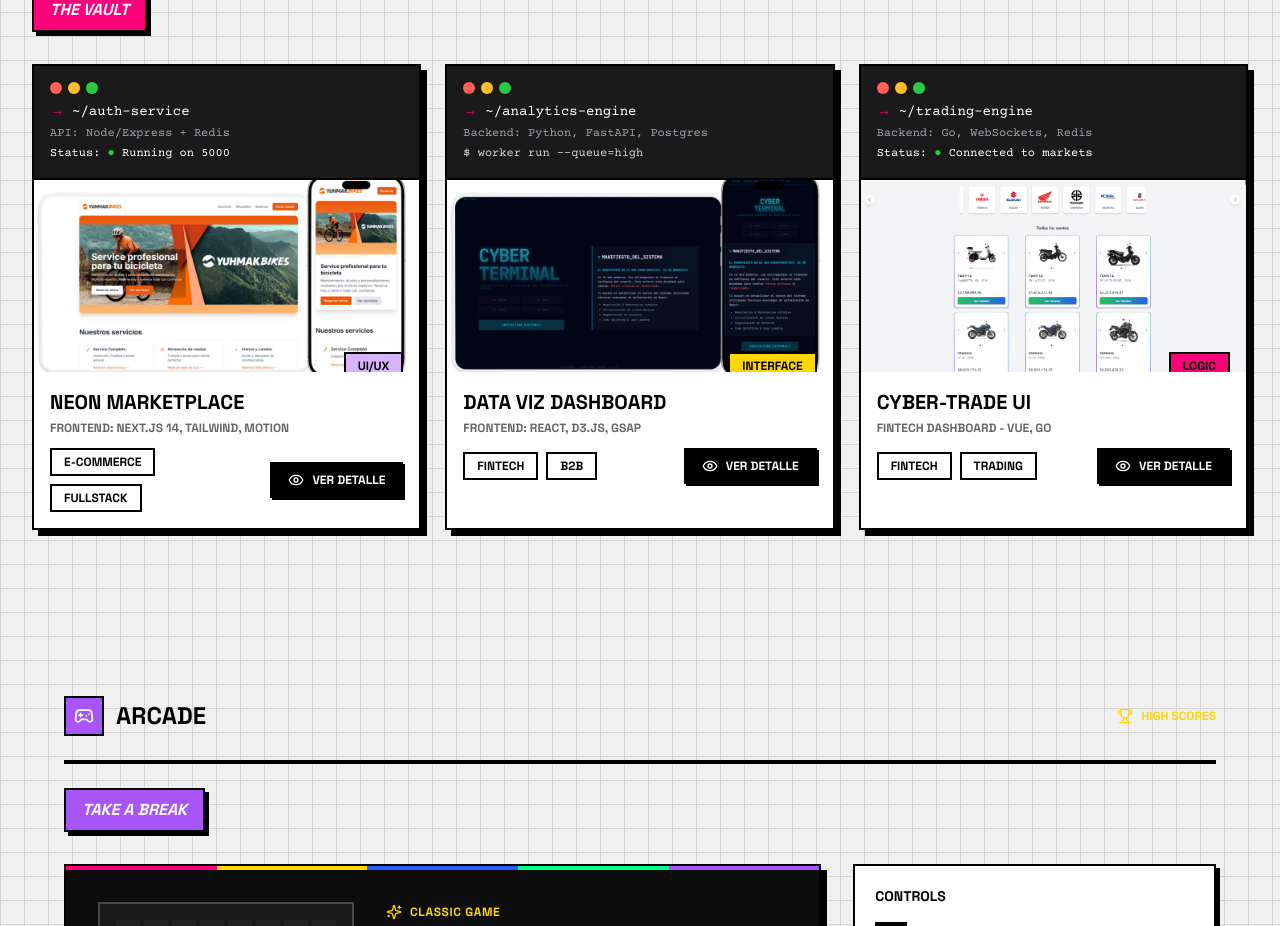
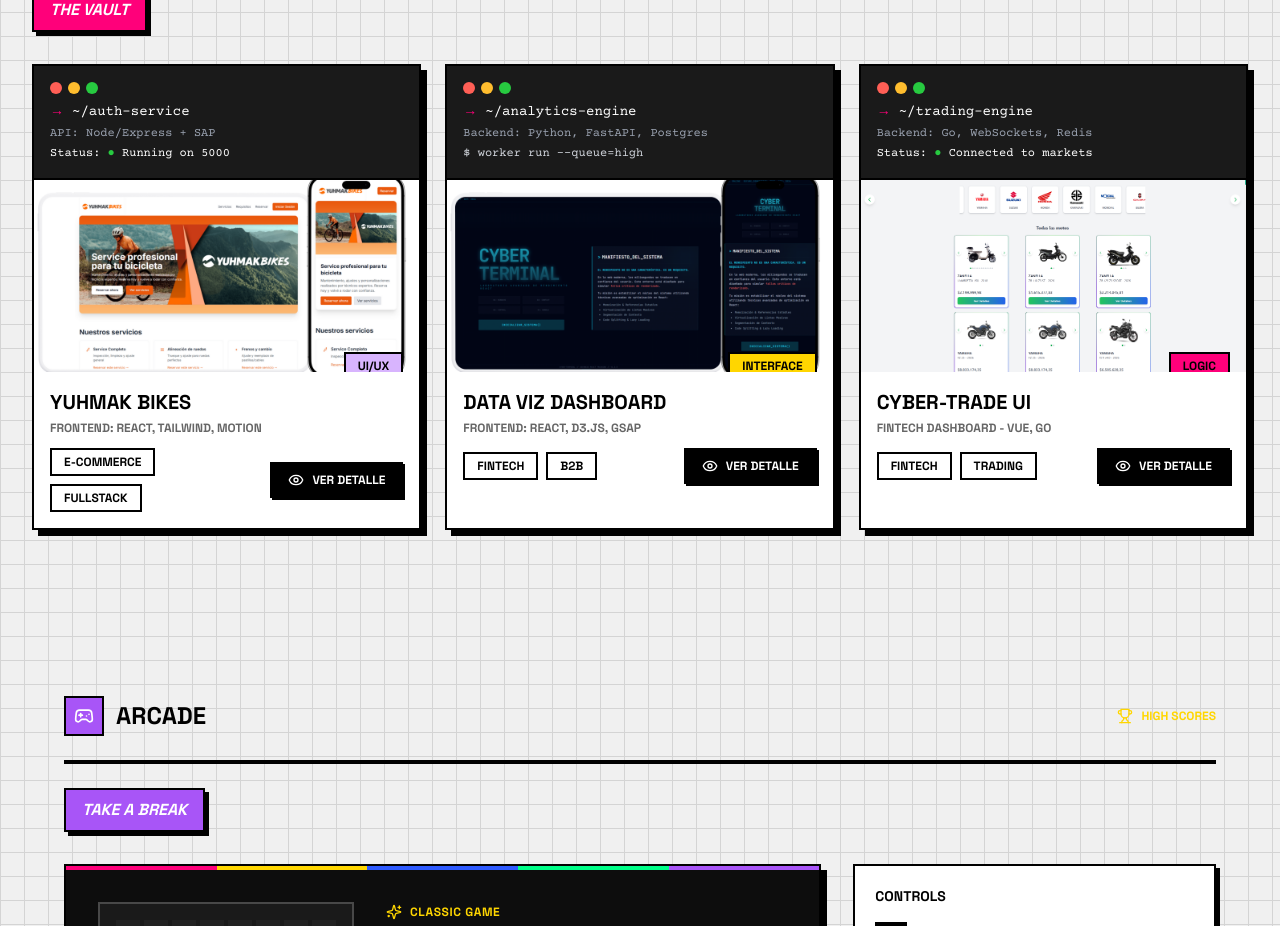
Before and after one commit to Maxycarp89/portfolio-2.0, a Next.js app: page / in a window 1280 px wide. Shown: the part 1860-2786 px from the top of the page. Built offline with nearby package versions, Linux system fonts and the light colour scheme.

Commit message:
Actualizar sección de proyectos: cambiar detalles de proyecto y tecnologías utilizadas

```diff
--- a/components/portfolio/projects-section.tsx
+++ b/components/portfolio/projects-section.tsx
@@ -9,18 +9,18 @@ import { ProjectDetailModal, ProjectDetail } from "./project-detail-modal";
 const projects: ProjectDetail[] = [
   {
     id: 1,
-    title: "NEON MARKETPLACE",
-    shortDescription: "FRONTEND: NEXT.JS 14, TAILWIND, MOTION",
-    fullDescription: "Una plataforma de e-commerce moderna construida con las ultimas tecnologias. El proyecto incluye autenticacion de usuarios, carrito de compras persistente, pagos con Stripe, panel de administracion para vendedores, y un sistema de busqueda avanzado con filtros dinamicos. La arquitectura esta optimizada para SEO y rendimiento.",
-    role: "Lead Frontend Developer",
-    duration: "4 months",
-    team: "3 developers + 1 designer",
+    title: "YUHMAK BIKES",
+    shortDescription: "FRONTEND: REACT, TAILWIND, MOTION",
+    fullDescription: "Una plataforma de turnos moderna construida con las ultimas tecnologias. El proyecto incluye autenticacion de usuarios, selección de sucursales, panel de administracion para vendedores, panel de adiministración para gerentes y un sistema de busqueda avanzado con filtros dinamicos. La arquitectura esta optimizada para SEO y rendimiento.",
+    role: "Fullstack Developer",
+    duration: "2 months",
+    team: "1 developers + 1 designer",
     tags: ["E-COMMERCE", "FULLSTACK"],
-    techStack: ["Next.js 14", "TypeScript", "Tailwind CSS", "Framer Motion", "Prisma", "PostgreSQL", "Stripe", "Redis"],
+    techStack: ["React","Tailwind CSS", "Framer Motion", "Node.js","Express", "SAP"],
     features: [
-      "Autenticacion con OAuth y magic links",
-      "Carrito de compras con persistencia",
-      "Sistema de pagos con Stripe",
+      "Autenticacion con OAuth",
+      "Seleccion de sucursales",
+      "Dashboard de usuarios",
       "Panel de administracion completo",
       "Busqueda con filtros avanzados",
       "Optimizacion SEO y Core Web Vitals"
@@ -30,11 +30,11 @@ const projects: ProjectDetail[] = [
       "/landing-motos.png",
       "/landing-motos2.png"
     ],
-    liveUrl: "https://example.com",
-    githubUrl: "https://github.com",
+    liveUrl: "https://turnos-bikes.yuhmak.com/",
+    githubUrl: "https://github.com/Maxycarp89",
     terminal: {
       path: "~/auth-service",
-      stack: "API: Node/Express + Redis",
+      stack: "API: Node/Express + SAP",
       status: "Running on 5000",
     },
     badge: { label: "UI/UX", color: "bg-[#D8B4FE]" },
```
